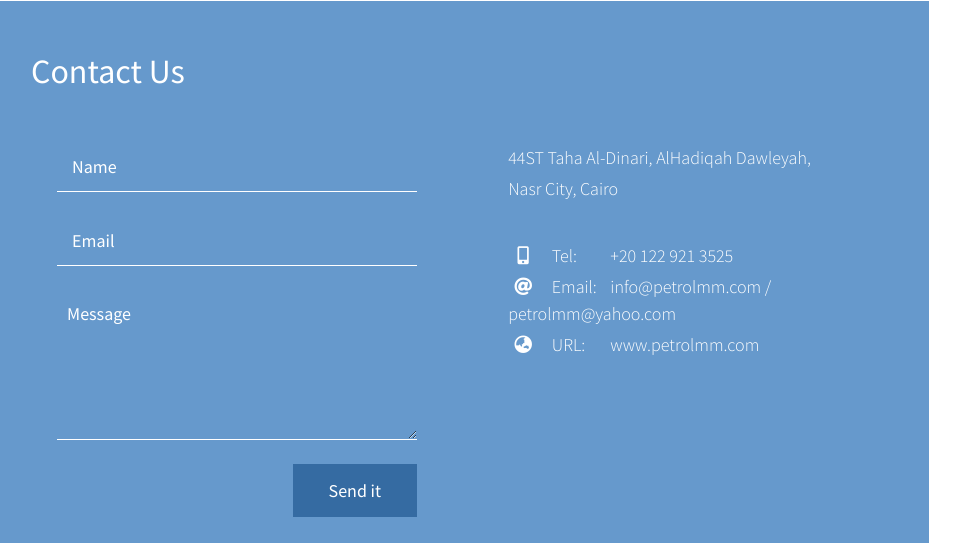
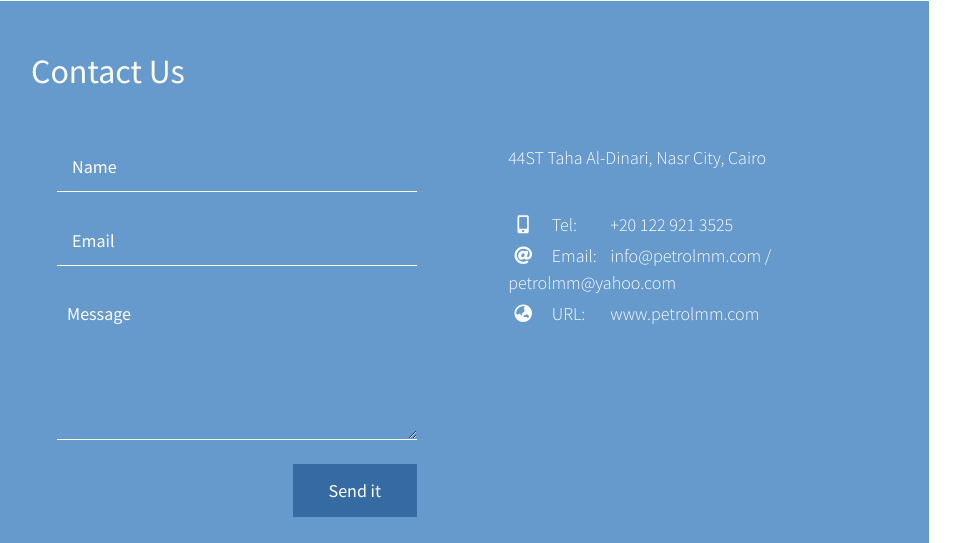
Before and after one commit to MartinTen1010/petrolmm, a plain HTML site: page index.html in a window 1280 px wide. Shown: the part 2449-2992 px from the top of the page, without its empty margins (19-979 px from the left). Drawn offline with Linux system fonts and the light colour scheme.

Commit message:
index.html

```diff
--- a/index.html
+++ b/index.html
@@ -232,7 +232,7 @@
                         </div>
                         <div class="col-lg-4 col-md-6 mb-4 contact-details">
                             <div class="tm-contact-item-inner-2">
-                                <p>44ST Taha Al-Dinari, AlHadiqah Dawleyah, Nasr City, Cairo</p>
+                                <p>44ST Taha Al-Dinari, Nasr City, Cairo</p>
                                 <ul class="font-weight-light">
                                     <li>
                                         <span class="icn"><i class="fas fa-mobile-alt"></i></span>
```
